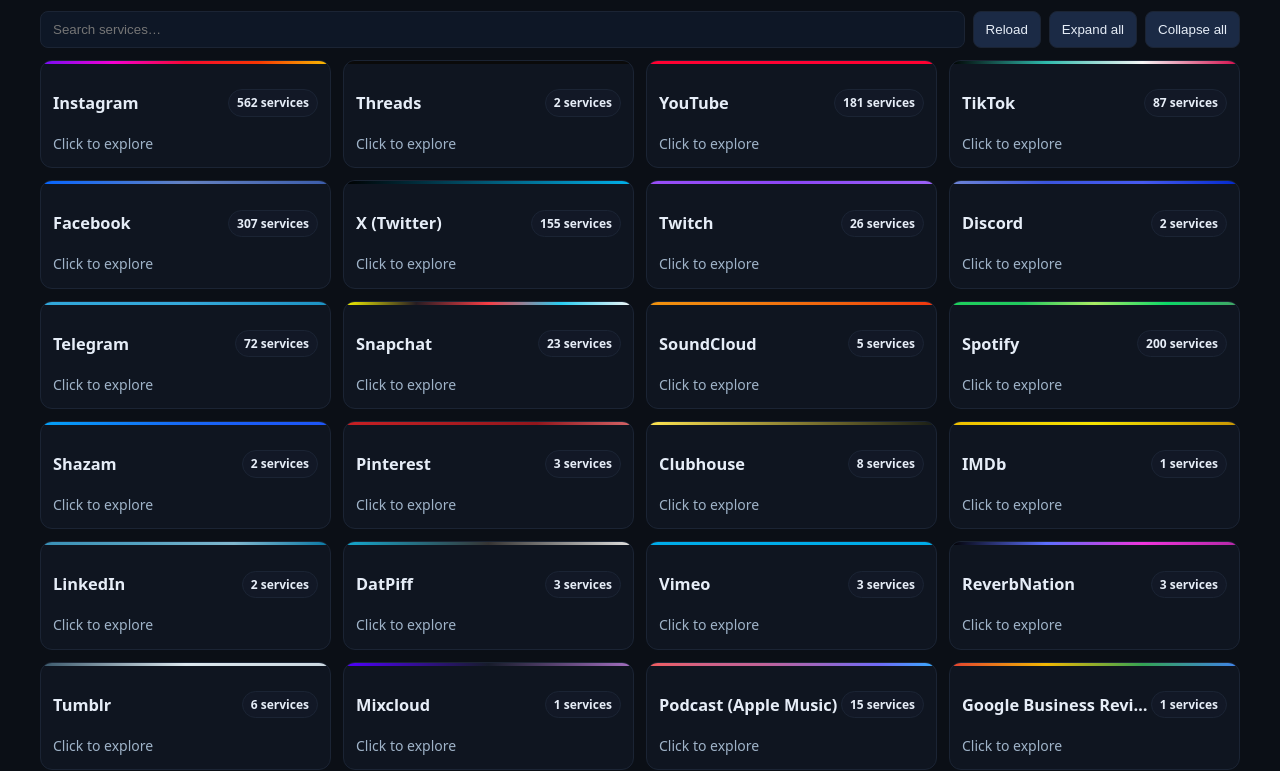
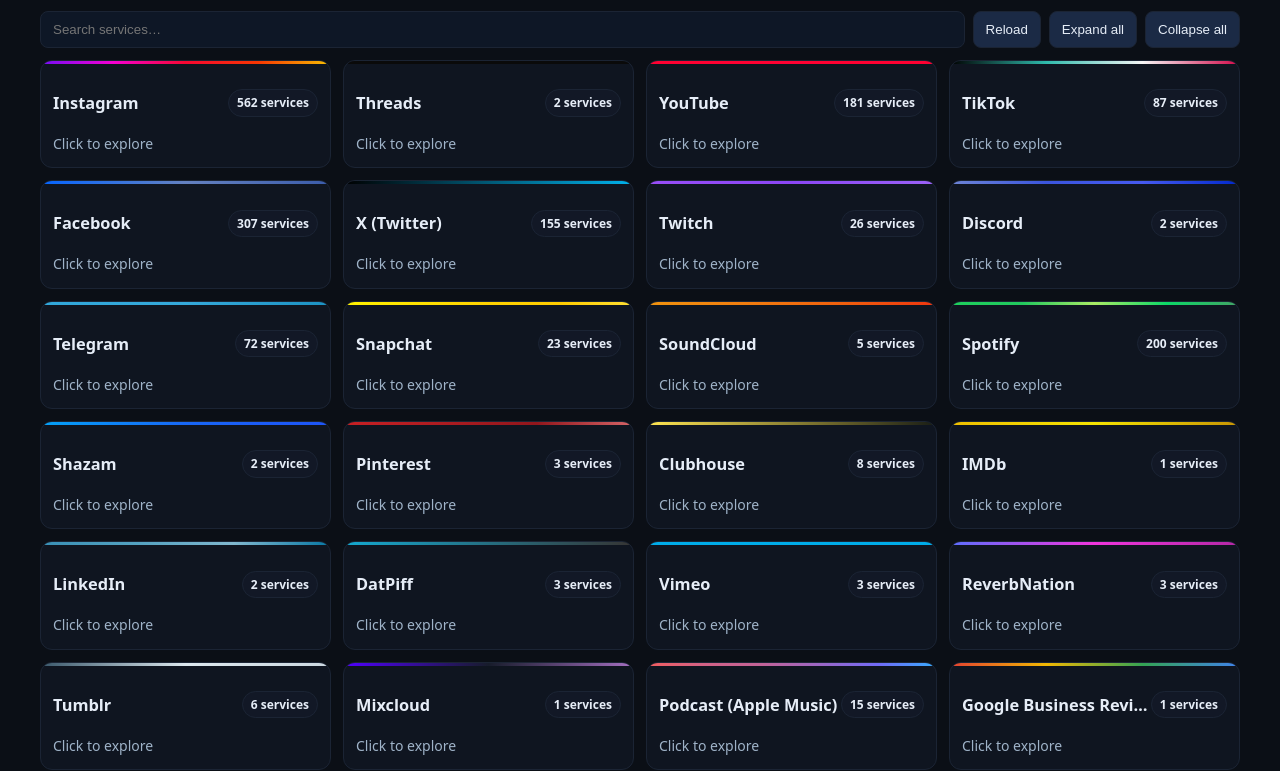
Before and after one commit to walfrus/DropSource, a website: page public/index.html in a window 1280 px wide. Shown: the part 59-830 px from the top of the page. Drawn offline with nearby package versions, Linux system fonts and the light colour scheme.

Commit message:
audliwfhb

```diff
--- a/public/index.html
+++ b/public/index.html
@@ -431,7 +431,7 @@
           'Twitch':'linear-gradient(90deg,#984ef7,#8b46f5,#9b62f7)',
           'Discord':'linear-gradient(90deg,#6e85d5,#3b55dd,#465af0,#0129cc)',
           'Telegram':'linear-gradient(90deg,#31a7da,#35a9da,#1c92c3)',
-          'Snapchat':'linear-gradient(90deg,#f7f501,#261c22,#f73d45,#28cdf1,#f7f7f7)',
+          'Snapchat':'linear-gradient(90deg,#fff200,#ffe200,#ffd200,#ffcc00,#ffdf33)',
           'SoundCloud':'linear-gradient(90deg,#f0930f,#f17e0f,#f0600d,#ef360f)',
           'Spotify':'linear-gradient(90deg,#1ed05d,#22c95e,#aaec65,#0cd867,#43a366)',
           'Shazam':'linear-gradient(90deg,#04a2f7,#0d84f7,#1867f6,#1b5cf7,#1e55f7)',
@@ -439,15 +439,15 @@
           'Clubhouse':'linear-gradient(90deg,#ffe551,#191d15)',
           'IMDb':'linear-gradient(90deg,#efbf00,#f5e301,#c79404)',
           'LinkedIn':'linear-gradient(90deg,#3990b6,#54a2c1,#81b8cf,#0878a4)',
-          'DatPiff':'linear-gradient(90deg,#14a9d0,#363433,#e1e1df)',
+          'DatPiff':'linear-gradient(90deg,#14a9d0,#363433)',
           'Vimeo':'linear-gradient(90deg,#00ace9,#00ace9)',
-          'ReverbNation':'linear-gradient(90deg,#000000,#5c6fff,#f035dd,#b428a6)',
+          'ReverbNation':'linear-gradient(90deg,#5c6fff,#f035dd,#b428a6)',
           'Tumblr':'linear-gradient(90deg,#3a586b,#dde8ee,#ccd8e0)',
           'Mixcloud':'linear-gradient(90deg,#5000ff,#171c2b,#a46fc0)',
           'Podcast (Apple Music)':'linear-gradient(90deg,#f25e60,#d26286,#c26398,#9b67c5,#716bf8,#38acfe)',
           'Tidal':'linear-gradient(90deg,#0f0f13,#21222d,#262738,#454758)',
           'OK.ru':'linear-gradient(90deg,#f77401,#f77401)',
-          'Quora':'linear-gradient(90deg,#cf312e,#c22f30,#f5f5f5,#e4e5e2)',
+          'Quora':'linear-gradient(90deg,#cf312e,#c22f30)',
           'Reddit':'linear-gradient(90deg,#f67849,#f6632d,#f75216,#ff4400)',
           'Coub':'linear-gradient(90deg,#0039f0,#4571b1)',
           'Rumble':'linear-gradient(90deg,#74a441,#639132,#4e7b20)',
```
